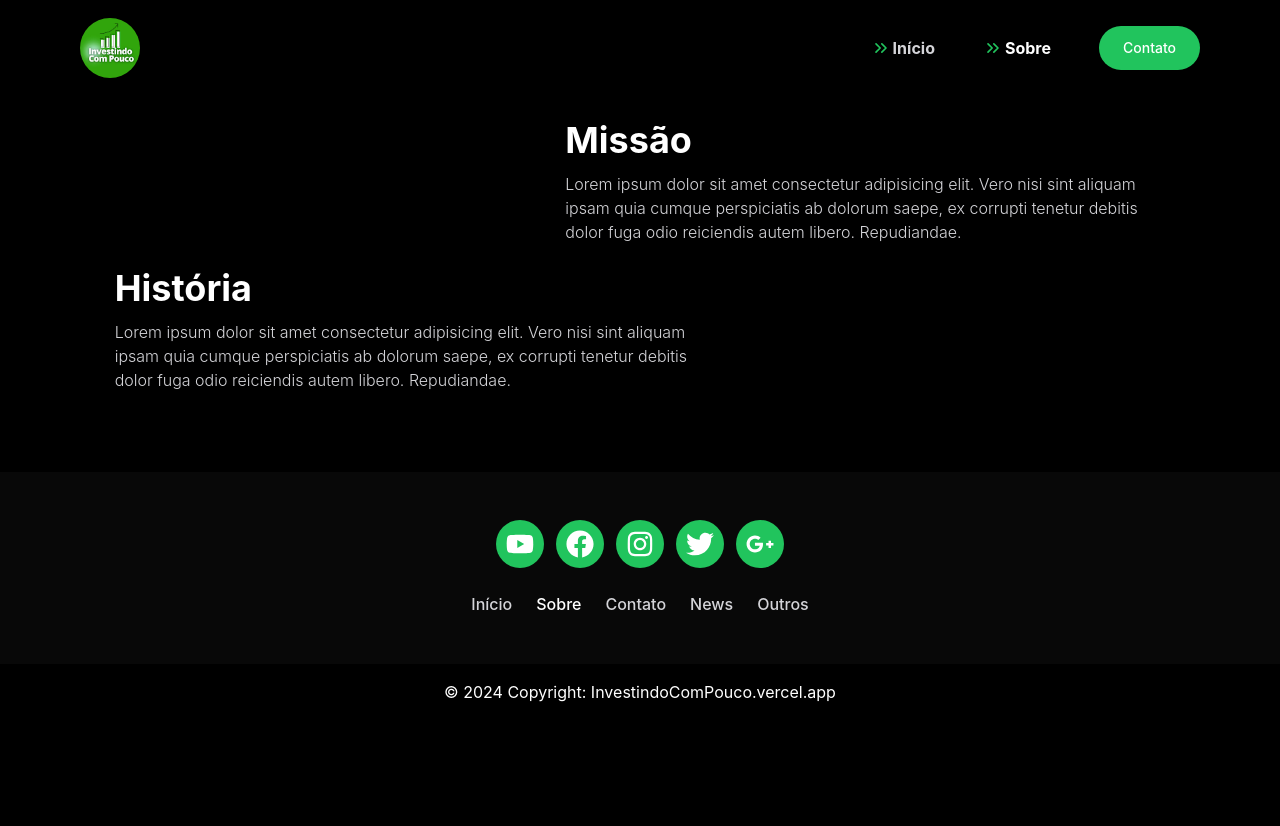
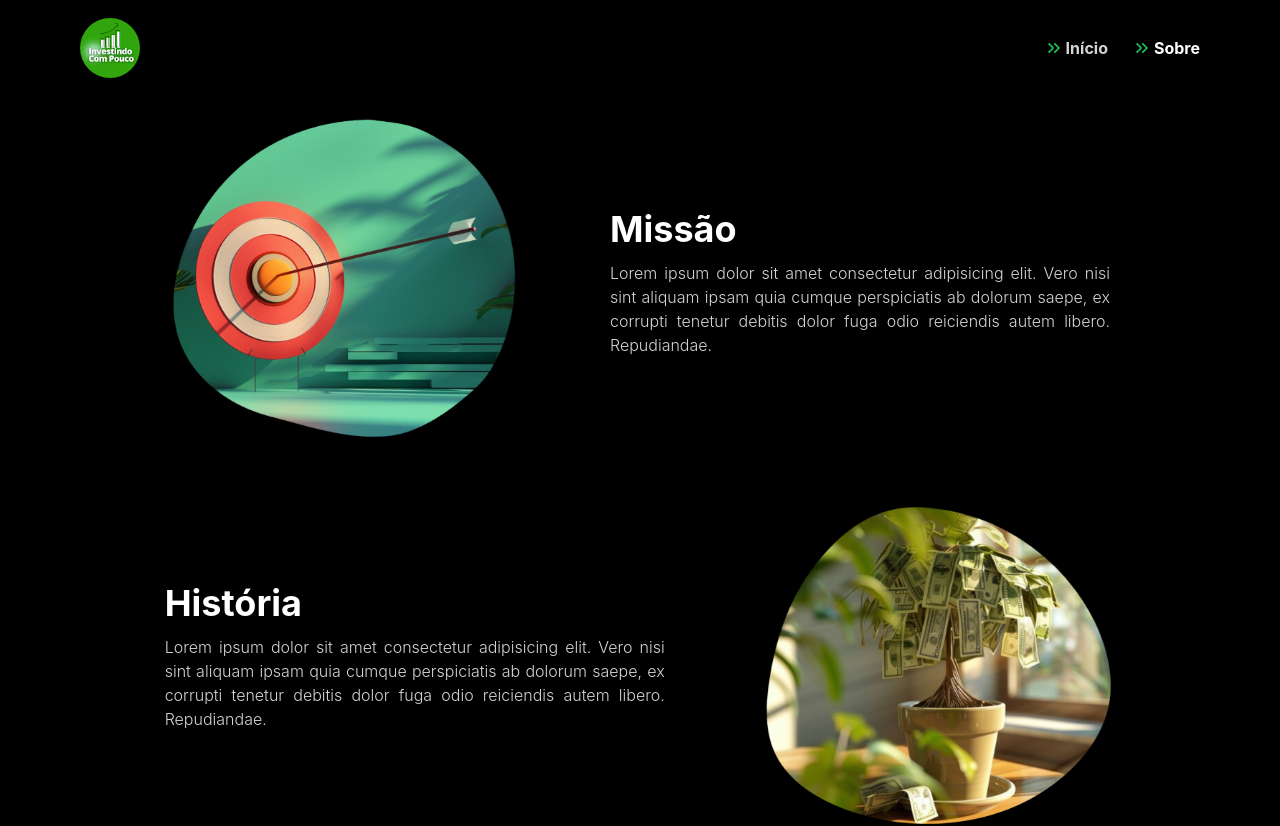
Before and after one commit to mayconjzj/investindocompouco, a Next.js app: page /about in a window 1280 px wide. Shown: the top 826 px of the page. Before the commit the page ends 800 px from the top, so only its background shows below. Built offline with nearby package versions, Linux system fonts and the light colour scheme.

Commit message:
New Commit

```diff
--- a/src/app/about/page.tsx
+++ b/src/app/about/page.tsx
@@ -1,12 +1,19 @@
+import Image from 'next/image';
+
 export default function About() {
   return (
     <main className="px-2 md:px-16 lg:px-20 space-y-6 pb-20">
-      <section className="flex space-y-6 gap-x-4 items-center justify-evenly">
-        <div className="w-[400px]" />
+      <section className="flex flex-col lg:flex-row space-y-6 items-center justify-evenly">
+        <Image
+          src="/images/mission.png"
+          alt="Missão"
+          width={350}
+          height={350}
+        />
 
-        <div className="w-[600px] space-y-3">
+        <div className="max-w-[500px] space-y-3">
           <h1 className="font-bold text-4xl">Missão</h1>
-          <p className="text-muted font-light">
+          <p className="text-muted font-light text-justify">
             Lorem ipsum dolor sit amet consectetur adipisicing elit. Vero nisi
             sint aliquam ipsam quia cumque perspiciatis ab dolorum saepe, ex
             corrupti tenetur debitis dolor fuga odio reiciendis autem libero.
@@ -15,10 +22,10 @@ export default function About() {
         </div>
       </section>
 
-      <section className="flex space-y-6 gap-x-4 items-center justify-evenly">
-        <div className="w-[600px] space-y-3">
+      <section className="flex flex-col-reverse lg:flex-row space-y-6 gap-x-4 items-center justify-evenly">
+        <div className="max-w-[500px] space-y-3">
           <h1 className="font-bold text-4xl">História</h1>
-          <p className="text-muted font-light">
+          <p className="text-muted font-light text-justify">
             Lorem ipsum dolor sit amet consectetur adipisicing elit. Vero nisi
             sint aliquam ipsam quia cumque perspiciatis ab dolorum saepe, ex
             corrupti tenetur debitis dolor fuga odio reiciendis autem libero.
@@ -26,7 +33,12 @@ export default function About() {
           </p>
         </div>
 
-        <div className="w-[400px]" />
+        <Image
+          src="/images/history.png"
+          alt="Missão"
+          width={350}
+          height={350}
+        />
       </section>
     </main>
   );
--- a/src/components/footer.tsx
+++ b/src/components/footer.tsx
@@ -35,7 +35,10 @@ export const Footer = () => {
             </li>
             <li>
               <Button size="none" className="size-12" asChild>
-                <Link href="/" target="_blank">
+                <Link
+                  href="https://www.instagram.com/investindocompoucobr/"
+                  target="_blank"
+                >
                   <FaInstagram size={28} />
                 </Link>
               </Button>
--- a/src/components/header.tsx
+++ b/src/components/header.tsx
@@ -1,8 +1,7 @@
 import Image from 'next/image';
 import Link from 'next/link';
 
-import { ActiveLink } from './ui/active-link';
-import { Button } from './ui/button';
+import { MainNav } from './main-nav';
 
 export const Header = () => {
   return (
@@ -19,23 +18,7 @@ export const Header = () => {
         </Link>
       </div>
 
-      <nav className="hidden md:block">
-        <ul className="flex items-center gap-x-12 font-bold">
-          <li>
-            <ActiveLink href="/" icon>
-              Início
-            </ActiveLink>
-          </li>
-          <li>
-            <ActiveLink href="/about" icon>
-              Sobre
-            </ActiveLink>
-          </li>
-          <li>
-            <Button>Contato</Button>
-          </li>
-        </ul>
-      </nav>
+      <MainNav />
     </header>
   );
 };
--- /dev/null
+++ b/src/components/main-nav.tsx
@@ -0,0 +1,58 @@
+'use client';
+
+import { RiCloseLargeFill } from 'react-icons/ri';
+import { RxHamburgerMenu } from 'react-icons/rx';
+
+import { useIsOpen } from '@/hooks/use-is-open';
+
+import { ActiveLink } from './ui/active-link';
+import { Button } from './ui/button';
+
+export const MainNav = () => {
+  const { isOpen, handleClick } = useIsOpen({ id: 'main-nav' });
+
+  return (
+    <>
+      <nav className="md:flex items-center justify-between hidden">
+        <ul className="flex gap-x-6 font-bold">
+          <li>
+            <ActiveLink href="/" icon>
+              Início
+            </ActiveLink>
+          </li>
+          <li>
+            <ActiveLink href="/about" icon>
+              Sobre
+            </ActiveLink>
+          </li>
+        </ul>
+      </nav>
+
+      <Button
+        onClick={handleClick}
+        className="md:hidden bg-transparent hover:bg-transparent"
+      >
+        {isOpen && <RiCloseLargeFill className="size-7" />}
+        {isOpen || <RxHamburgerMenu className="size-7" />}
+      </Button>
+
+      <nav
+        id="main-nav"
+        className={`md:hidden fixed top-[70px] right-2 shadow-lg bg-background/90 p-4 w-44 h-44 duration-300 rounded-xl ${isOpen ? 'visible opacity-100' : 'invisible opacity-0'}`}
+      >
+        <ul className="flex flex-col gap-2 font-bold">
+          <li>
+            <ActiveLink href="/" icon>
+              Início
+            </ActiveLink>
+          </li>
+          <li>
+            <ActiveLink href="/about" icon>
+              Sobre
+            </ActiveLink>
+          </li>
+        </ul>
+      </nav>
+    </>
+  );
+};
--- /dev/null
+++ b/src/data/errors/acces-denied-error.ts
@@ -0,0 +1,6 @@
+export class AccesDeniedError extends Error {
+  constructor() {
+    super('Acesso Negado!');
+    this.name = 'AccesDeniedError';
+  }
+}
--- /dev/null
+++ b/src/data/errors/invalid-credentials-error.ts
@@ -0,0 +1,6 @@
+export class InvalidCredentialsError extends Error {
+  constructor() {
+    super('Credênciais Inválidas!');
+    this.name = 'InvalidCredentialsError';
+  }
+}
--- /dev/null
+++ b/src/hooks/use-is-open.ts
@@ -0,0 +1,31 @@
+import { useEffect, useState } from 'react';
+
+type useIsOpenProps = {
+  id: string;
+};
+
+export const useIsOpen = ({ id }: useIsOpenProps) => {
+  const [isOpen, setIsOpen] = useState(false);
+
+  const handleClick = () => {
+    setIsOpen((prevState) => !prevState);
+  };
+
+  useEffect(() => {
+    const handleClick = (event: MouseEvent) => {
+      const element = document.getElementById(id);
+
+      if (element && !element.contains(event.target as Node)) {
+        setIsOpen(false);
+      }
+    };
+
+    document.addEventListener('click', handleClick);
+
+    return () => {
+      document.removeEventListener('click', handleClick);
+    };
+  });
+
+  return { isOpen, setIsOpen, handleClick };
+};
```
Also changed, not shown: src/data/errors/unexpected-error.ts (added, +7 -0 lines), public/images/history.png (added), public/images/mission.png (added).
